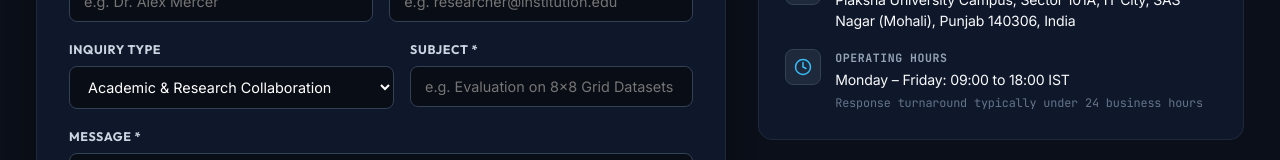
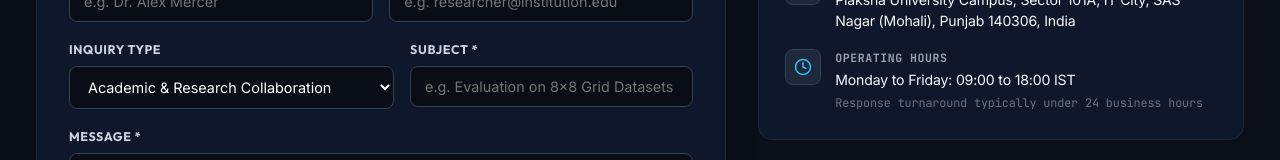
Before and after one commit to MudasirRasheed1/traffic-network-simulator, a React (Vite) app in the folder frontend/: page /contact in a window 1280 px wide. Shown: the part 514-674 px from the top of the page. Built offline with nearby package versions, Linux system fonts and the light colour scheme; no server answers.

Commit message:
Remove all em dashes and en dashes across UI text

```diff
--- a/frontend/src/components/ContactPage.jsx
+++ b/frontend/src/components/ContactPage.jsx
@@ -240,7 +240,7 @@ export default function ContactPage() {
                 </div>
                 <div className={styles.itemContent}>
                   <span className={styles.itemLabel}>Operating Hours</span>
-                  <span className={styles.itemValue}>Monday – Friday: 09:00 to 18:00 IST</span>
+                  <span className={styles.itemValue}>Monday to Friday: 09:00 to 18:00 IST</span>
                   <span className={styles.itemSubtext}>Response turnaround typically under 24 business hours</span>
                 </div>
               </div>
--- a/frontend/src/components/DemoPage.jsx
+++ b/frontend/src/components/DemoPage.jsx
@@ -67,7 +67,7 @@ const DEMO_SCENARIOS = [
     title: 'Time-Varying Traffic Waves & Dynamic Adaptation',
     badge: 'INFLOW AS A FUNCTION OF TIME',
     badgeColor: '#a78bfa',
-    scenarioDescription: 'Traffic volume continuously shifts throughout the day in undulating waves—peaking during rush-hour crests and dropping during off-peak intervals.',
+    scenarioDescription: 'Traffic volume continuously shifts throughout the day in undulating waves, peaking during rush-hour crests and dropping during off-peak intervals.',
     modelBenefit: 'We model traffic as a continuous wave function over time, and our policy dynamically adapts: it automatically expands green phase durations during peak wave crests and contracts them during troughs.',
     metric: 'Time-Variant Wave Tracking',
     parameters: [
@@ -211,7 +211,7 @@ const DEMO_SCENARIOS = [
     metric: 'Fully Configurable Network',
     parameters: [
       { label: 'Grid', value: '3 × 3 (9 Nodes)' },
-      { label: 'Inflow', value: '4 – 5 veh/s' },
+      { label: 'Inflow', value: '4 to 5 veh/s' },
       { label: 'Speed', value: '3 blocks/s' },
       { label: 'Turns', value: '60% Straight, 20% R, 20% L' },
       { label: 'Duration', value: '200s' }
```
